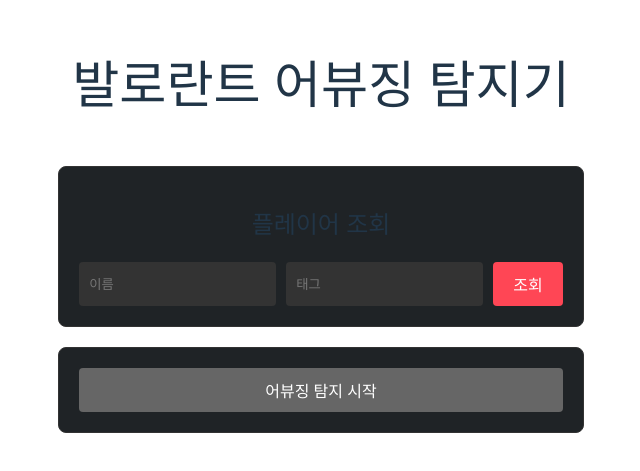
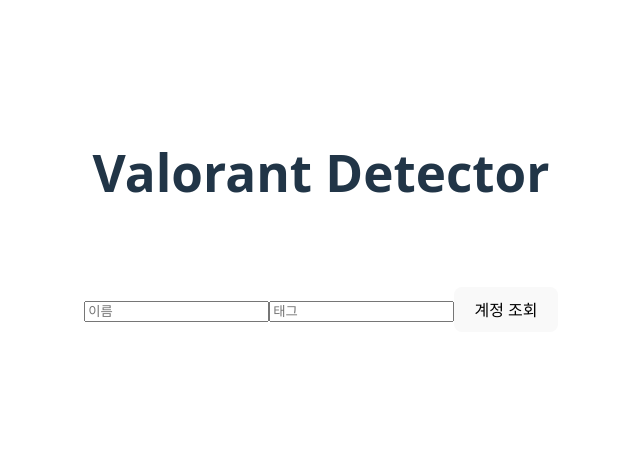
Before and after one commit to YunjaePark1204/valorant-abusing-detector-frontend, a React (Vite) app: page / in a window 1280 px wide. Shown: the part 153-624 px from the top of the page, without its empty margins (319-959 px from the left). Built offline with nearby package versions, Linux system fonts and the light colour scheme.

Commit message:
Update App.tsx

```diff
--- a/src/App.tsx
+++ b/src/App.tsx
@@ -8,12 +8,10 @@
   const [message, setMessage] = useState<string>('');
   const [matchesResult, setMatchesResult] = useState<any>(null);
 
-  // 백엔드 URL (Vercel 배포 주소 또는 로컬 주소)
   const BACKEND_URL = import.meta.env.VITE_BACKEND_URL || '';
 
-  // 1. 계정 정보 조회 (경로에 /api 추가)
   const fetchAccountByRiotID = async () => {
-    setMessage('플레이어 정보 조회 중...');
+    setMessage('플레이어 조회 중...');
     setPuuid('');
     setMatchesResult(null);
 
@@ -23,19 +21,18 @@
 
       if (response.ok) {
         setPuuid(data.puuid);
-        setMessage(`계정 정보 조회 성공!`);
+        setMessage('조회 성공!');
       } else {
         setMessage(`오류: ${data.error || '조회 실패'}`);
       }
     } catch (error) {
-      setMessage(`네트워크 오류 발생`);
+      setMessage('네트워크 에러');
     }
   };
 
-  // 2. 경기 정보 조회 (경로 및 결과 키 수정)
   const fetchMatchesByPuuid = async () => {
     if (!puuid) return;
-    setMessage('경기 데이터 분석 중...');
+    setMessage('어뷰징 탐지 분석 중...');
     setMatchesResult(null);
 
     try {
@@ -43,64 +40,47 @@
       const data = await response.json();
 
       if (response.ok) {
-        // 백엔드 반환 키인 matchesCount와 details 사용
-        setMessage(`분석 완료! 총 ${data.matchesCount}개의 최근 경기를 확인했습니다.`);
+        setMessage(`분석 완료! 총 ${data.matchesCount}개 경기 분석.`);
         setMatchesResult(data);
       } else {
         setMessage(`오류: ${data.error || '분석 실패'}`);
       }
     } catch (error) {
-      setMessage(`네트워크 오류 발생`);
+      setMessage('네트워크 에러');
     }
   };
 
   return (
     <div className="App">
-      <header className="App-header">
-        <h1>발로란트 어뷰징 탐지기</h1>
-      </header>
-      <main style={mainContainerStyle}>
-        <section style={cardStyle}>
-          <h2>플레이어 조회</h2>
-          <div style={{ display: 'flex', gap: '10px' }}>
-            <input type="text" placeholder="이름" value={gameName} onChange={(e) => setGameName(e.target.value)} style={inputStyle} />
-            <input type="text" placeholder="태그" value={tagLine} onChange={(e) => setTagLine(e.target.value)} style={inputStyle} />
-            <button onClick={fetchAccountByRiotID} style={buttonStyle}>조회</button>
+      <header className="App-header"><h1>Valorant Detector</h1></header>
+      <main style={{padding: '20px'}}>
+        <div className="card">
+          <input type="text" placeholder="이름" value={gameName} onChange={(e) => setGameName(e.target.value)} />
+          <input type="text" placeholder="태그" value={tagLine} onChange={(e) => setTagLine(e.target.value)} />
+          <button onClick={fetchAccountByRiotID}>계정 조회</button>
+        </div>
+
+        {puuid && (
+          <div className="card">
+            <button onClick={fetchMatchesByPuuid} style={{backgroundColor: '#ff4655', color: 'white'}}>어뷰징 탐지 시작</button>
           </div>
-          {puuid && <p style={{marginTop: '10px'}}>PUUID: <code>{puuid}</code></p>}
-        </section>
+        )}
 
-        <section style={cardStyle}>
-          <button onClick={fetchMatchesByPuuid} disabled={!puuid} style={{...buttonStyle, width: '100%', backgroundColor: puuid ? '#ff4655' : '#666'}}>
-            어뷰징 탐지 시작
-          </button>
-        </section>
-
-        {message && <div style={messageStyle(message)}>{message}</div>}
+        {message && <p className="message">{message}</p>}
 
         {matchesResult && (
-          <section style={cardStyle}>
-            <h3>탐지 상세 결과</h3>
+          <div className="results">
+            <h3>상세 결과</h3>
             {matchesResult.details && matchesResult.details.length > 0 ? (
-              matchesResult.details.map((desc: string, i: number) => (
-                <div key={i} style={findingStyle}>⚠️ {desc}</div>
-              ))
+              matchesResult.details.map((d: string, i: number) => <p key={i} style={{color: 'red'}}>⚠️ {d}</p>)
             ) : (
-              <p>최근 경기에서 의심되는 어뷰징 패턴이 발견되지 않았습니다.</p>
+              <p>의심되는 패턴이 없습니다.</p>
             )}
-          </section>
+          </div>
         )}
       </main>
     </div>
   );
 }
 
-// 스타일 정의 (생략 가능 또는 App.css로 이동)
-const mainContainerStyle: React.CSSProperties = { padding: '20px', maxWidth: '600px', margin: '0 auto' };
-const cardStyle: React.CSSProperties = { background: '#1f2326', padding: '20px', borderRadius: '8px', marginBottom: '20px', border: '1px solid #333' };
-const inputStyle: React.CSSProperties = { padding: '10px', flex: 1, borderRadius: '4px', border: 'none', background: '#333', color: 'white' };
-const buttonStyle: React.CSSProperties = { padding: '10px 20px', borderRadius: '4px', border: 'none', background: '#ff4655', color: 'white', fontWeight: 'bold', cursor: 'pointer' };
-const findingStyle: React.CSSProperties = { color: '#ff4655', fontWeight: 'bold', padding: '10px 0', borderBottom: '1px solid #333' };
-const messageStyle = (msg: string): React.CSSProperties => ({ padding: '15px', borderRadius: '8px', background: msg.includes('오류') ? '#442222' : '#224422', marginBottom: '20px' });
-
 export default App;
```
